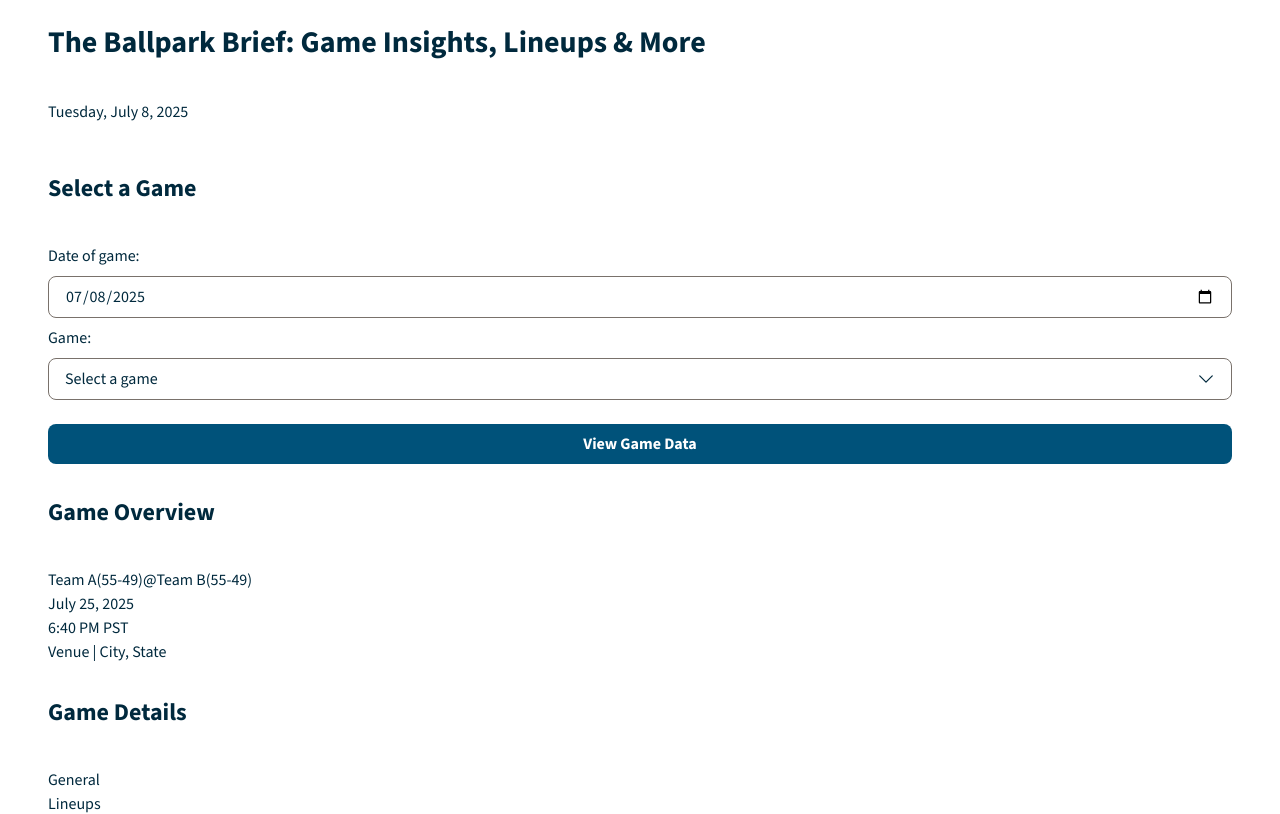
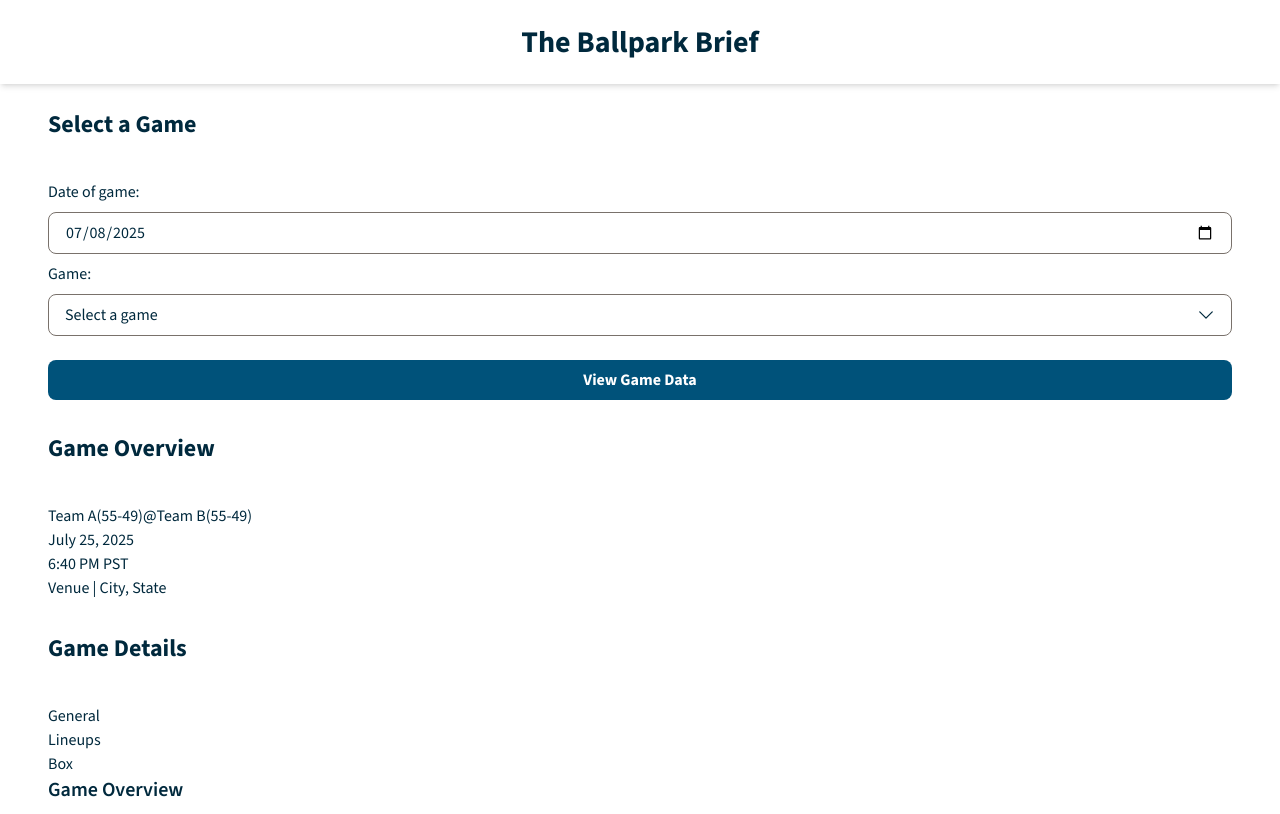
Before and after one commit to hannahkim313/the-ballpark-brief, a Next.js app: page / in a window 1280 px wide. Shown: the top 814 px of the page. Built offline with nearby package versions, Linux system fonts and the light colour scheme.

Commit message:
Remove today's date from the header

```diff
--- a/components/Header.tsx
+++ b/components/Header.tsx
@@ -1,18 +1,7 @@
 const Header = () => {
-  const dateOptions: Intl.DateTimeFormatOptions = {
-    weekday: 'long',
-    month: 'long',
-    day: 'numeric',
-    year: 'numeric',
-  };
-
-  const today = new Date();
-  const todaysFullDate = today.toLocaleDateString(undefined, dateOptions);
-
   return (
-    <header className="px-content py-content">
-      <h1>The Ballpark Brief: Game Insights, Lineups & More</h1>
-      <p>{todaysFullDate}</p>
+    <header className="px-content py-content text-center shadow-md">
+      <h1 className="mb-0">The Ballpark Brief</h1>
     </header>
   );
 };
```
